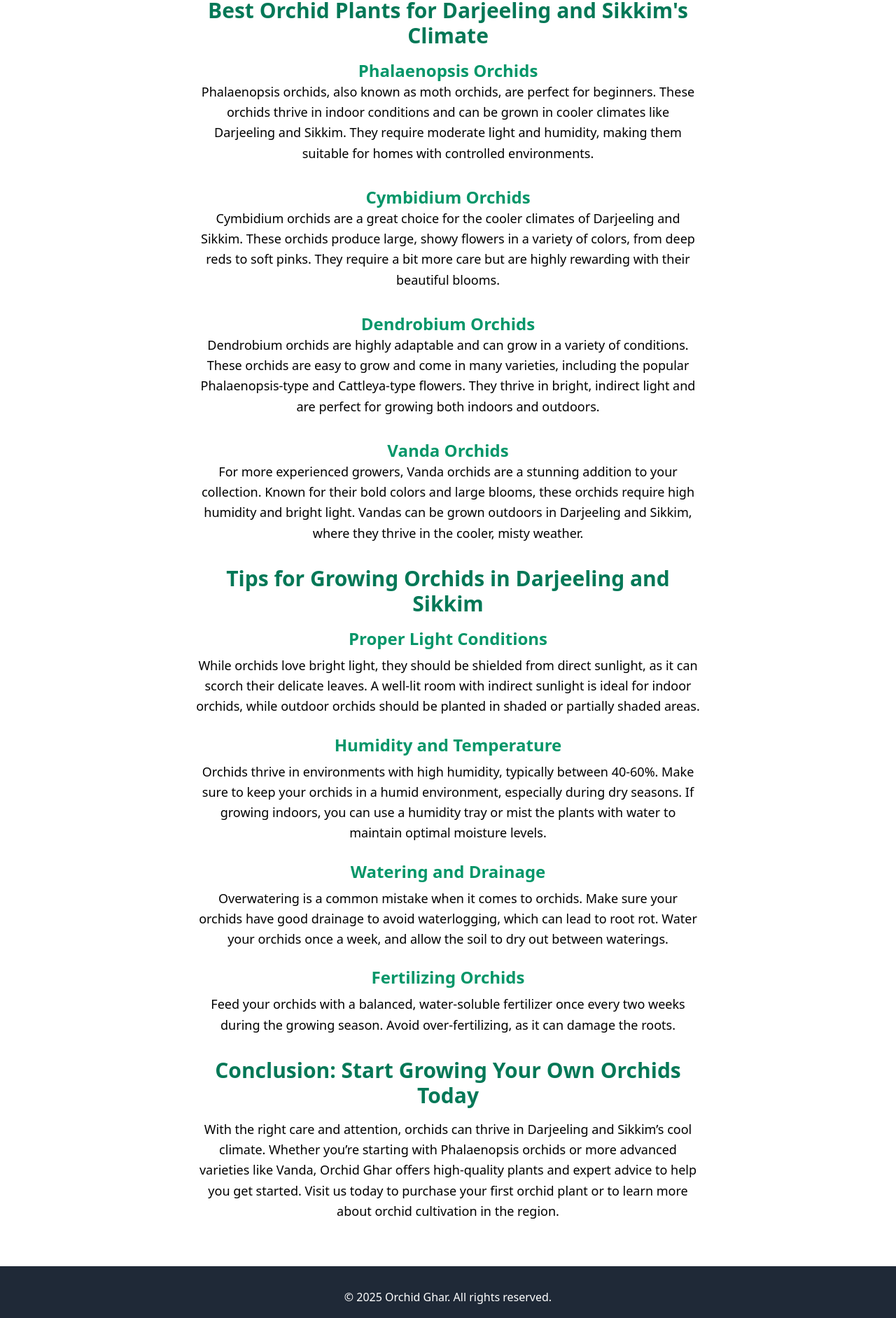
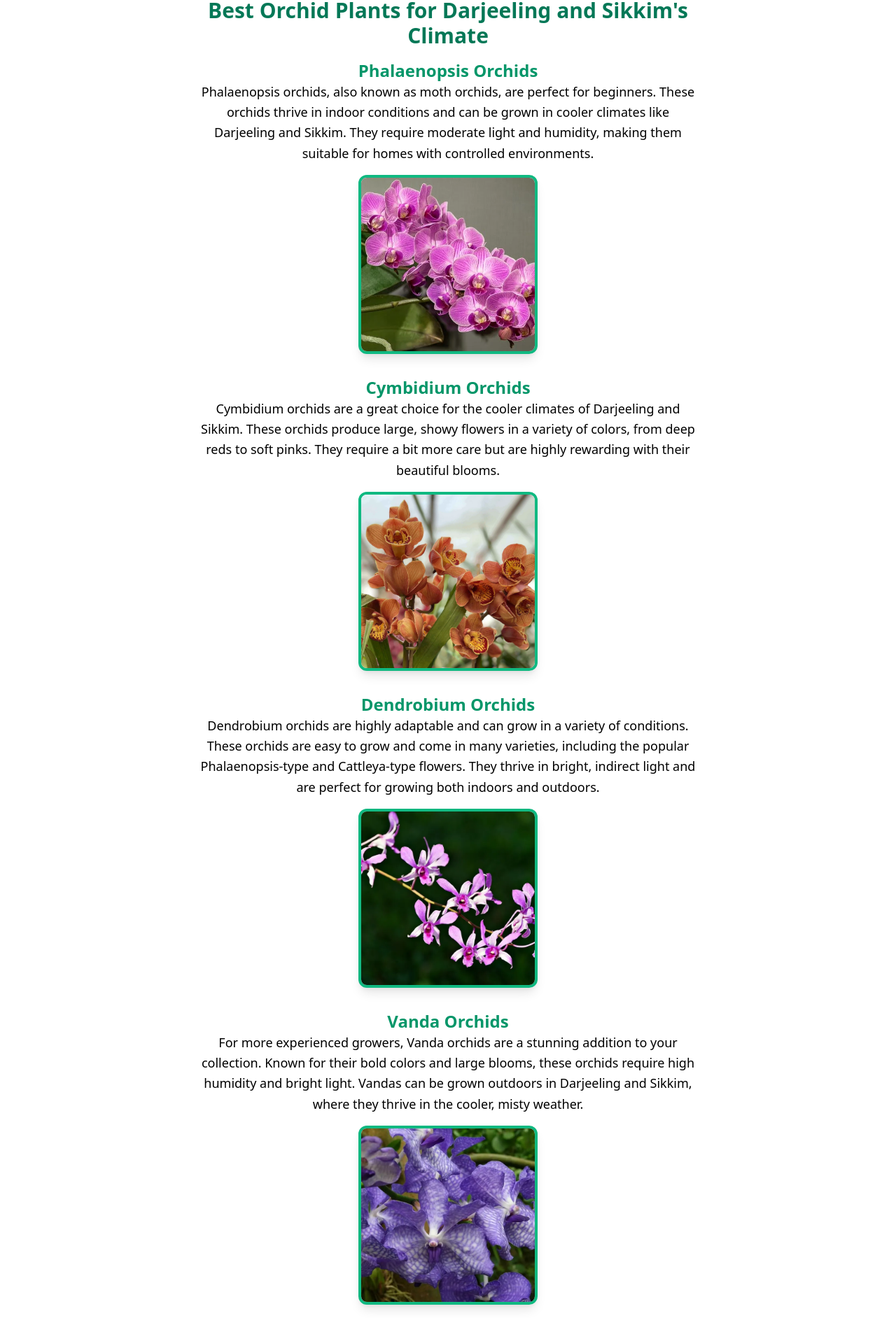
Before and after one commit to OrchidGhar/orchidghar.github.io, a Jekyll site: the page built from _posts/2025-02-23-the-best-orchid-plants-to-grow-in-darjeeling-and-sikkim.html, in a window 1280 px wide. Shown: the part 936-2820 px from the top of the page at 70% size. Built offline with Jekyll 4.4.1, drawn with Linux system fonts in a browser that asks for light colours; nearby versions of some CDN libraries.

Commit message:
blog updated

```diff
--- a/_posts/2025-02-13-Best-Orchids-in-Sikkim-and-Darjeeling.html
+++ b/_posts/2025-02-13-Best-Orchids-in-Sikkim-and-Darjeeling.html
@@ -19,7 +19,7 @@
               <h3 class="text-2xl font-semibold text-gray-800 dark:text-white">Cymbidium Orchid (The Jewel Orchid)</h3>
               <p class="text-gray-600 dark:text-gray-400 mt-2">Found in higher altitudes of Sikkim & Darjeeling. Blooms in winter, perfect for festivals & decorations.</p>
               <div class="mt-4">
-                <img src="assets/images/yelloworchid.webp" alt="yellow orchid" class="w-52 h-52 md:w-64 md:h-64 object-cover rounded-xl shadow-lg border-4 border-green-500 mx-auto">
+                <img src="{{ site.baseurl }}assets/images/yelloworchid.webp" alt="yellow orchid" class="w-52 h-52 md:w-64 md:h-64 object-cover rounded-xl shadow-lg border-4 border-green-500 mx-auto">
               </div>
             </div>
 
--- a/_posts/2025-02-23-the-best-orchid-plants-to-grow-in-darjeeling-and-sikkim.html
+++ b/_posts/2025-02-23-the-best-orchid-plants-to-grow-in-darjeeling-and-sikkim.html
@@ -40,6 +40,9 @@
                             and can be grown in cooler climates like Darjeeling and Sikkim. They require moderate light and humidity, making them
                             suitable for homes with controlled environments.
                         </p>
+                        <div class="mt-4">
+                            <img src="{{ site.baseurl }}assets/images/phalaenopsis.webp" alt="yellow orchid" class="w-52 h-52 md:w-64 md:h-64 object-cover rounded-xl shadow-lg border-4 border-green-500 mx-auto">
+                          </div>
                     </div>
 
                     <!-- Cymbidium Orchids -->
@@ -50,6 +53,9 @@
                             showy flowers in a variety of colors, from deep reds to soft pinks. They require a bit more care but are highly
                             rewarding with their beautiful blooms.
                         </p>
+                        <div class="mt-4">
+                            <img src="{{ site.baseurl }}assets/images/foxamber.webp" alt="yellow orchid" class="w-52 h-52 md:w-64 md:h-64 object-cover rounded-xl shadow-lg border-4 border-green-500 mx-auto">
+                          </div>
                     </div>
 
                     <!-- Dendrobium Orchids -->
@@ -60,6 +66,9 @@
                             and come in many varieties, including the popular Phalaenopsis-type and Cattleya-type flowers. They thrive in bright,
                             indirect light and are perfect for growing both indoors and outdoors.
                         </p>
+                        <div class="mt-4">
+                            <img src="{{ site.baseurl }}assets/images/dendrobium.webp" alt="yellow orchid" class="w-52 h-52 md:w-64 md:h-64 object-cover rounded-xl shadow-lg border-4 border-green-500 mx-auto">
+                          </div>
                     </div>
 
                     <!-- Vanda Orchids -->
@@ -70,6 +79,9 @@
                             and large blooms, these orchids require high humidity and bright light. Vandas can be grown outdoors in Darjeeling
                             and Sikkim, where they thrive in the cooler, misty weather.
                         </p>
+                        <div class="mt-4">
+                            <img src="{{ site.baseurl }}assets/images/vanda.webp" alt="yellow orchid" class="w-52 h-52 md:w-64 md:h-64 object-cover rounded-xl shadow-lg border-4 border-green-500 mx-auto">
+                          </div>
                     </div>
                 </div>
             </section>
```
Also changed, not shown: other parts of _posts/2025-02-13-Best-Orchids-in-Sikkim-and-Darjeeling.html (+1 -1 lines), assets/images/dendrobium.webp (added), assets/images/phalaenopsis.webp (added), assets/images/vanda.webp (added).
